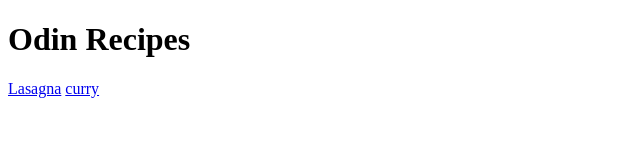
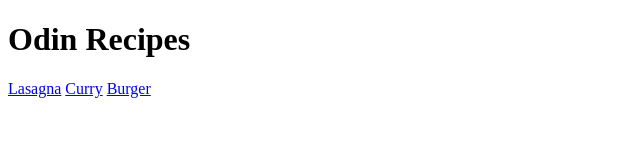
Before and after one commit to Elliot-Akande/odin-recipes, a plain HTML site: page index.html in a window 1280 px wide. Shown: the full height of the page, 0-640 px from the left. Drawn offline with Linux system fonts and the light colour scheme.

Commit message:
Add link to burger.html

```diff
--- a/index.html
+++ b/index.html
@@ -10,7 +10,8 @@
     <h1>Odin Recipes</h1>
     <p>
         <a href="recipes/lasagna.html">Lasagna</a>
-        <a href="recipes/curry.html">curry</a>
+        <a href="recipes/curry.html">Curry</a>
+        <a href="recipes/burger.html">Burger</a>
     </p>
 </body>
 </html>
```
